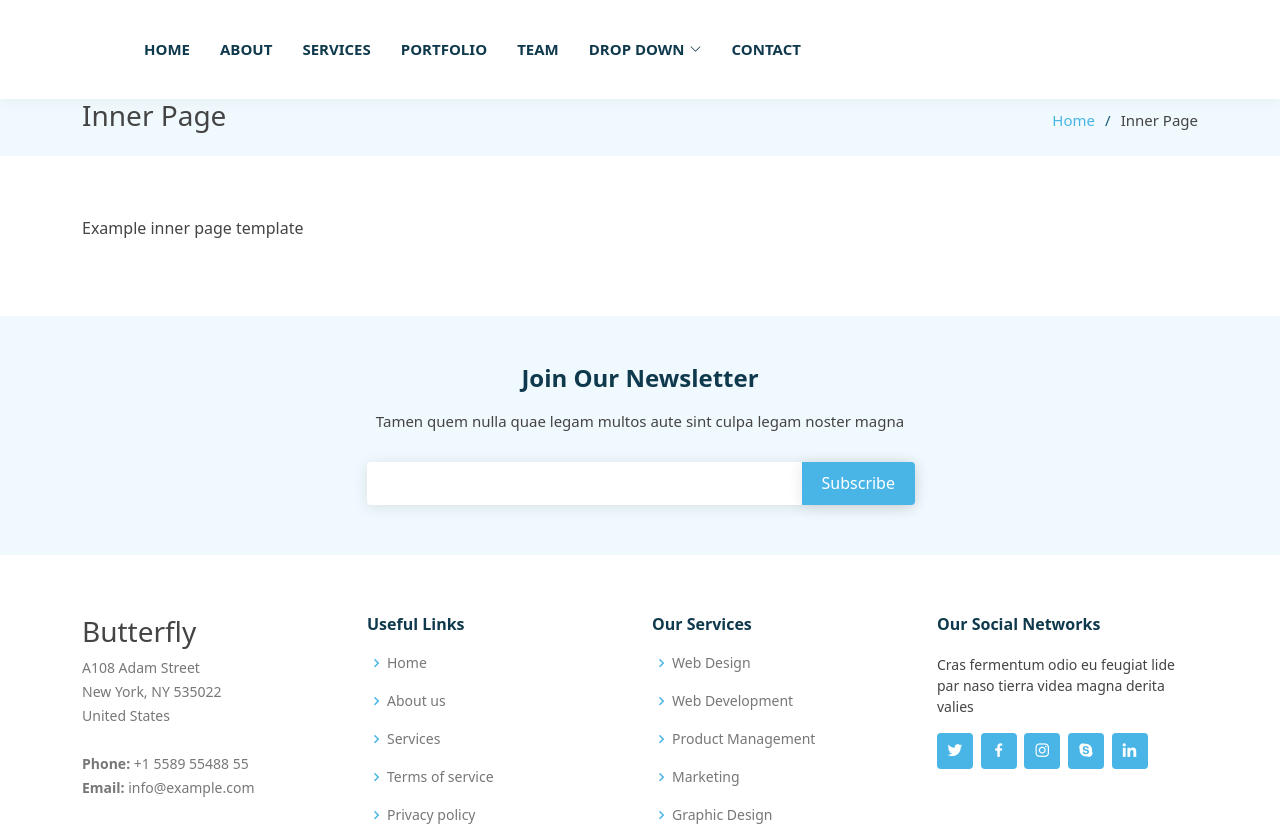
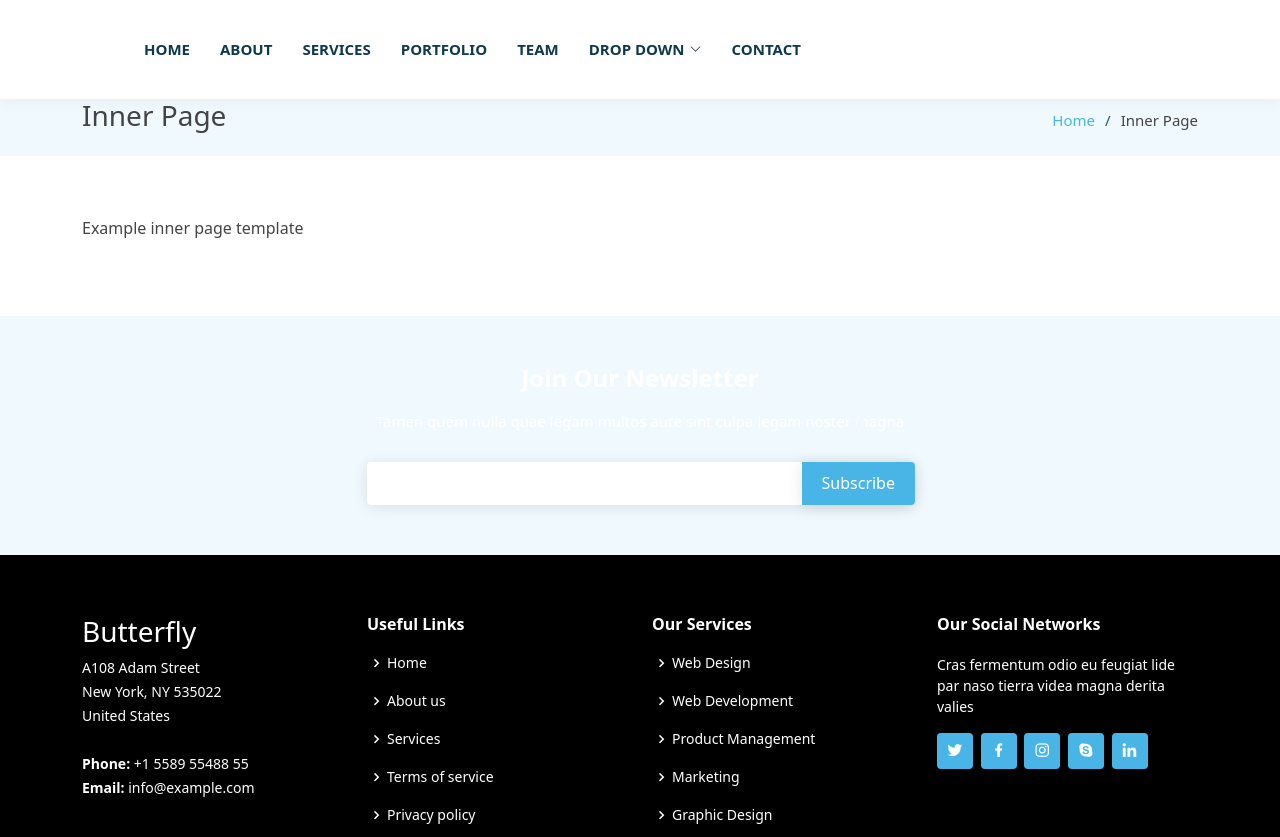
Before and after one commit to RAQEEB212/hemea_restornent_menu_design, a plain HTML site: page inner-page.html in a window 1280 px wide. Shown: the top 837 px of the page. Drawn offline with Linux system fonts and the light colour scheme.

Commit message:
"footer  color black"

```diff
--- a/assets/css/style.css
+++ b/assets/css/style.css
@@ -15,7 +15,6 @@
 body {
   /*font-family: "Noto Sa;*/
   font-family: "Noto Sans";
-
   color: #444444;
 }
 
@@ -1361,11 +1360,13 @@ section {
 # Footer
 --------------------------------------------------------------*/
 #footer {
-  background: #fff;
+  /*background: #fff;*/
+  background-color: black;
   padding: 0 0 30px 0;
-  color: #444444;
+  /*color: #444444;*/
   font-size: 14px;
-  background: #ebf7fc;
+  color: white;
+  /*background: #ebf7fc;*/
 }
 
 #footer .footer-newsletter {
@@ -1373,6 +1374,7 @@ section {
   background: #f0f9fd;
   text-align: center;
   font-size: 15px;
+  color: white;
 }
 
 #footer .footer-newsletter h4 {
@@ -1381,7 +1383,8 @@ section {
   padding: 0;
   line-height: 1;
   font-weight: 600;
-  color: #0f394c;
+  /*color: #0f394c;*/
+  color: white;
 }
 
 #footer .footer-newsletter form {
@@ -1392,11 +1395,13 @@ section {
   border-radius: 4px;
   box-shadow: 0px 2px 15px rgba(0, 0, 0, 0.1);
   text-align: left;
+  color: white;
 }
 
 #footer .footer-newsletter form input[type=email] {
   border: 0;
   padding: 4px 8px;
+  color: white;
   width: calc(100% - 100px);
 }
 
@@ -1410,23 +1415,29 @@ section {
   font-size: 16px;
   padding: 0 20px;
   background: #49b5e7;
-  color: #fff;
+  /*color: #fff;*/
   transition: 0.3s;
   border-radius: 0 4px 4px 0;
   box-shadow: 0px 2px 15px rgba(0, 0, 0, 0.1);
+  color: white;
 }
 
 #footer .footer-newsletter form input[type=submit]:hover {
   background: #1da2e0;
+  color: white;
 }
 
 #footer .footer-top {
   padding: 60px 0 30px 0;
-  background: #fff;
+  /*background: #fff;*/
+  /*background-color: black;*/
+  color: white;
 }
 
 #footer .footer-top .footer-contact {
   margin-bottom: 30px;
+  /*background-color: black;*/
+  color: white;
 }
 
 #footer .footer-top .footer-contact h4 {
@@ -1435,6 +1446,7 @@ section {
   padding: 2px 0 2px 0;
   line-height: 1;
   font-weight: 700;
+  /*background-color: black;*/
 }
 
 #footer .footer-top .footer-contact p {
@@ -1443,32 +1455,37 @@ section {
   margin-bottom: 0;
   /*font-family: "Lato", sans-serif;*/
   /*font-family: "Noto Sans", Helvetica;*/
-  color: #777777;
+  /*color: #777777;*/
+  color: white;
 }
 
 #footer .footer-top h4 {
   font-size: 16px;
   font-weight: bold;
-  color: #0f394c;
+  /*color: #0f394c;*/
   position: relative;
   padding-bottom: 12px;
+  color: white;
 }
 
 #footer .footer-top .footer-links {
   margin-bottom: 30px;
+  color: white;
 }
 
 #footer .footer-top .footer-links ul {
   list-style: none;
   padding: 0;
   margin: 0;
+  color: white;
 }
 
 #footer .footer-top .footer-links ul i {
   padding-right: 2px;
-  color: #49b5e7;
+  /*color: #49b5e7;*/
   font-size: 18px;
   line-height: 1;
+  color: white;
 }
 
 #footer .footer-top .footer-links ul li {
@@ -1482,8 +1499,9 @@ section {
 }
 
 #footer .footer-top .footer-links ul a {
-  color: #777777;
+  /*color: #777777;*/
   transition: 0.3s;
+  color: white;
   display: inline-block;
   line-height: 1;
 }
```
Also changed, not shown: index.html (+6 -3 lines).
